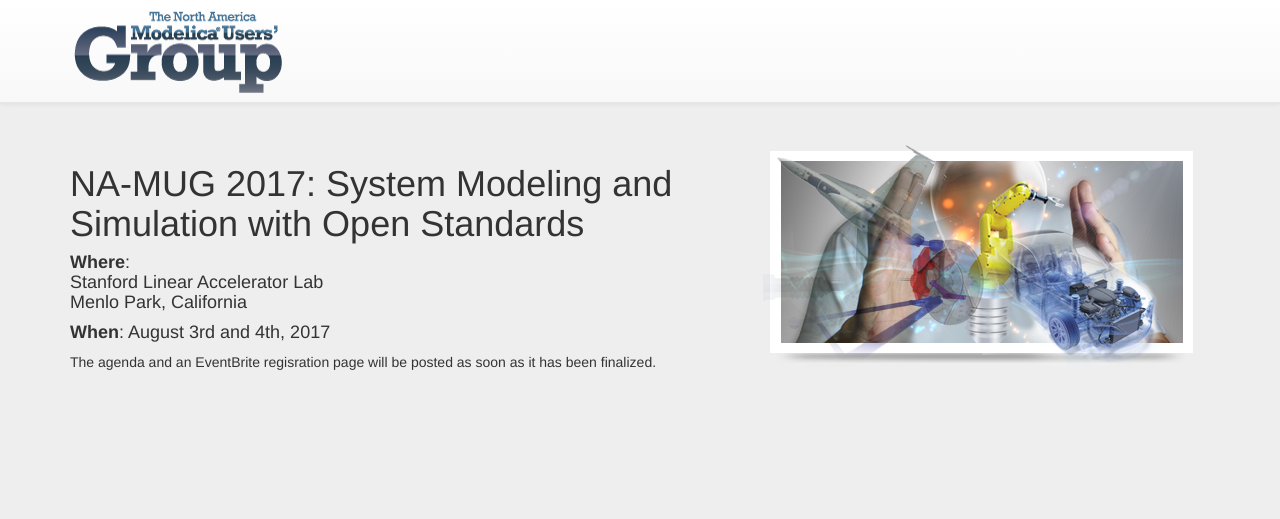
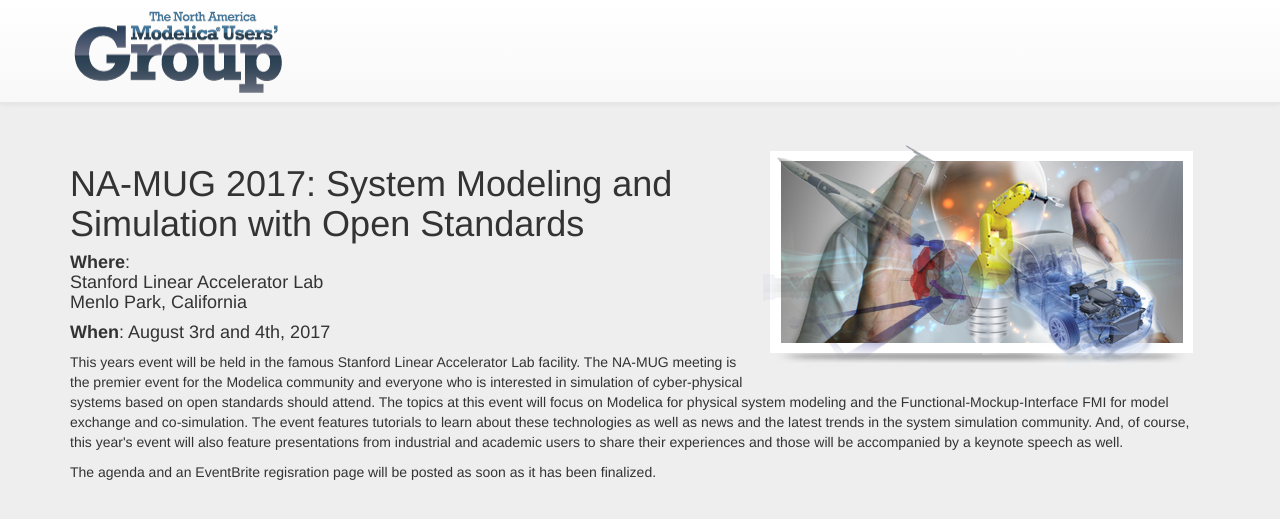
Before and after one commit to namug/web-site, a Jekyll site: the page built from _posts/2017-06-16-namug2017.markdown, in a window 1280 px wide. Shown: the top 519 px of the page. Built offline with Jekyll 4.4.1, drawn with Linux system fonts in a browser that asks for light colours; nearby versions of some CDN libraries.

Commit message:
More description

```diff
--- a/_posts/2017-06-16-namug2017.markdown
+++ b/_posts/2017-06-16-namug2017.markdown
@@ -17,4 +17,22 @@
 </h4>
 <h4><b>When</b>: August 3rd and 4th, 2017</h4>
 
-<p>The agenda and an EventBrite regisration page will be posted as soon as it has been finalized.</p>
+<p>
+  This years event will be held in the famous Stanford Linear
+Accelerator Lab facility. The NA-MUG meeting is the premier event for
+the Modelica community and everyone who is interested in simulation of
+cyber-physical systems based on open standards should attend.  The
+topics at this event will focus on Modelica for physical system
+modeling and the Functional-Mockup-Interface FMI for model exchange
+and co-simulation. The event features tutorials to learn about these
+technologies as well as news and the latest trends in the system
+simulation community.  And, of course, this year's event will also
+feature presentations from industrial and academic users to share
+their experiences and those will be accompanied by a keynote speech as
+well.
+</p>
+
+<p>
+  The agenda and an EventBrite regisration page will be posted as
+soon as it has been finalized.
+</p>
```
